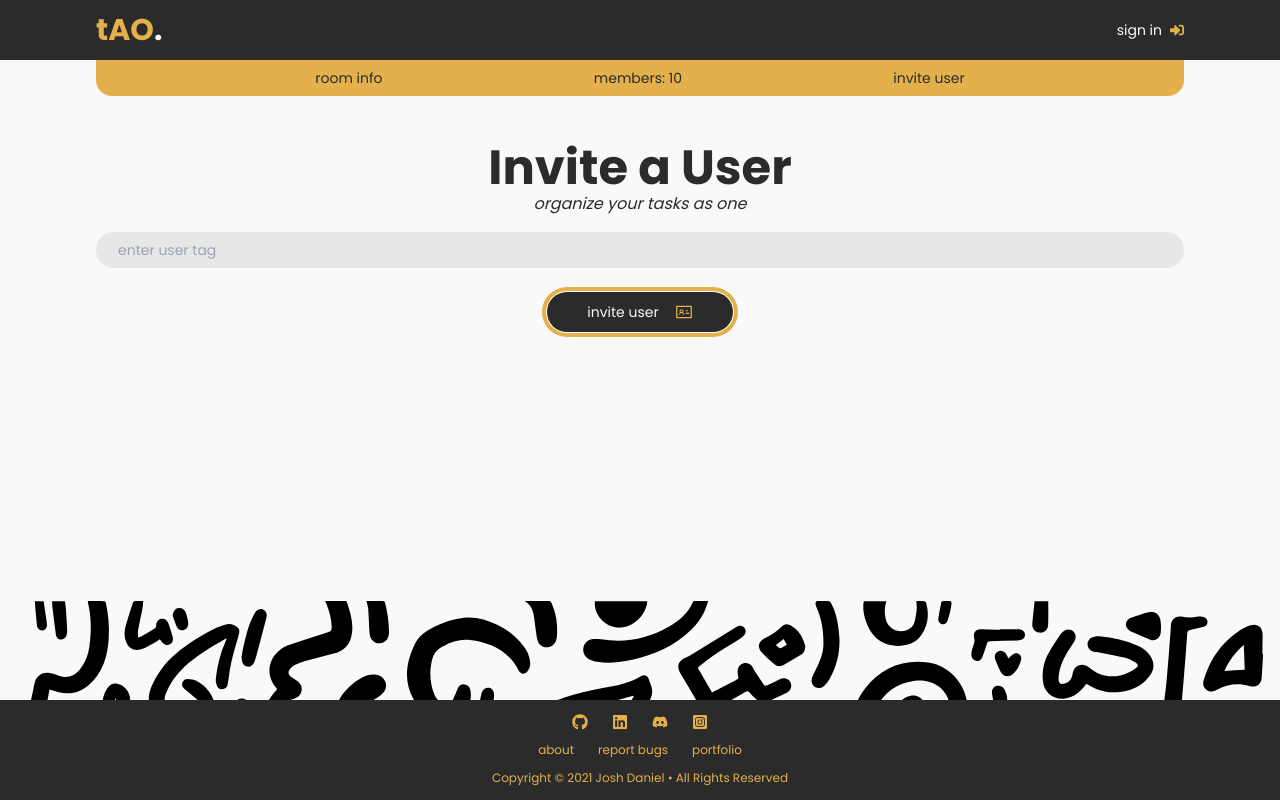
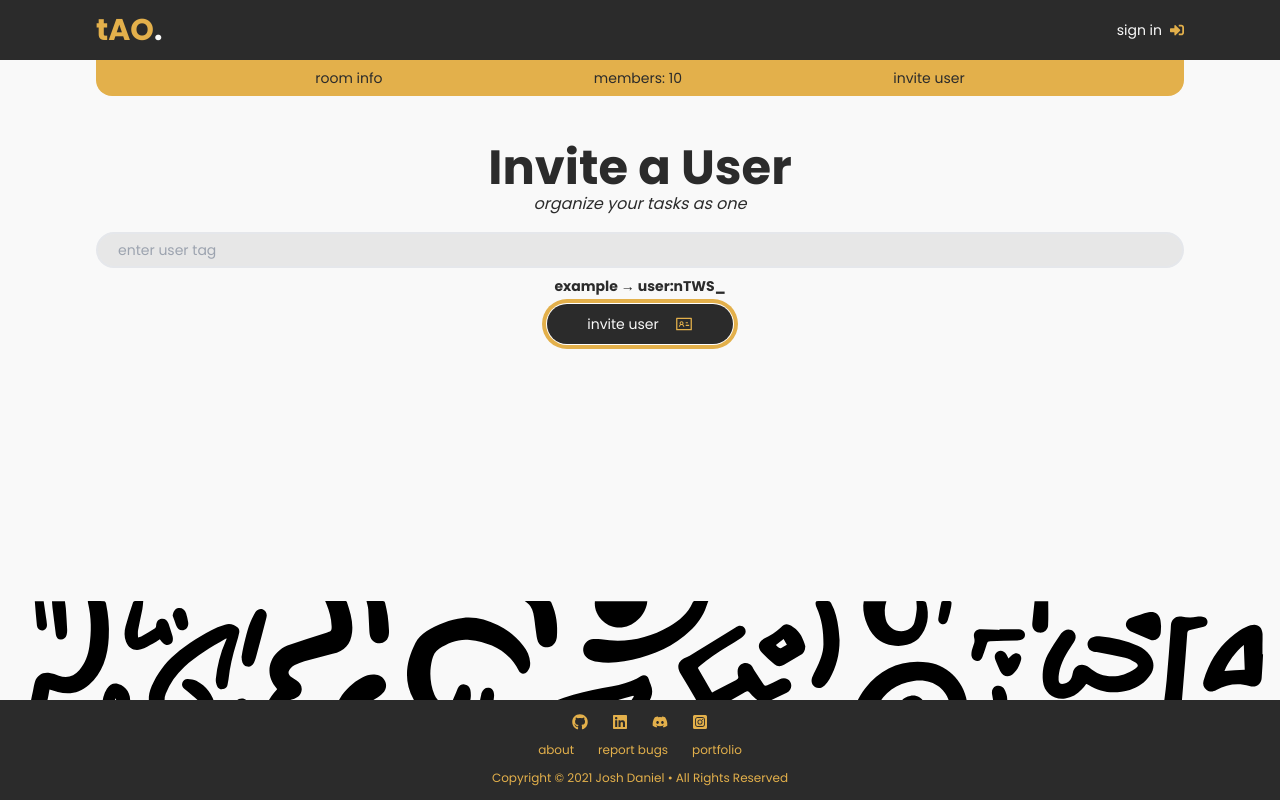
Before and after one commit to joshxfi/track-as-one, a Next.js app: page /invite/1 in a window 1280 px wide. Both pictures are taken after a click on the button "invite user". Built offline with nearby package versions, Linux system fonts and the light colour scheme; no server answers; the database is empty.

Commit message:
Fix: validate user tag when inviting

```diff
--- a/pages/info/[id].tsx
+++ b/pages/info/[id].tsx
@@ -23,13 +23,13 @@ const RoomInfo: React.FC = () => {
     const delRoomRef = doc(db, 'roomList', `${currentRoom?.roomID}`)
     const creatorRef = doc(db, 'userList', `${roomCreator?.userTag}`)
 
+    router.push('/')
     await deleteDoc(delRoomRef)
 
     const filterRoom = roomCreator?.roomsCreated.filter(
       (room) => room !== currentRoom?.roomID
     )
 
-    router.push('/')
 
     await updateDoc(creatorRef, {
       roomsCreated: filterRoom,
--- a/pages/invite/[id].tsx
+++ b/pages/invite/[id].tsx
@@ -5,25 +5,37 @@ import { AiOutlineIdcard } from 'react-icons/ai'
 import { RoomNav } from '../../components/room/RoomNav'
 import { useFirestore } from '../../context/FirestoreContext'
 import { doc, updateDoc } from 'firebase/firestore'
+import { useAuth } from '../../context/AuthContext'
 
 const Invite = () => {
   const [userTag, setUserTag] = useState<string>('')
+  const [error, setError] = useState<string>('blank')
 
   const router = useRouter()
   const { id } = router.query
+  const { uid } = useAuth()
   const { db, roomList, userList } = useFirestore()
 
   const currentRoom = roomList.find((room) => room.roomID === id)
+  const currentUser = userList.find((user) => user.uid === uid)
   const userToInv = userList.find((user) => user.userTag === userTag)
 
   const inviteUser = async () => {
-    const userToInvRef = doc(db, 'userList', userTag)
+    const userToInvRef = doc(db, 'userList', userTag || 'none')
     setUserTag('')
 
-    if (userToInv) {
+    if (userTag === currentUser?.userTag) {
+      setError('you are already in the room')
+    } else if (userTag === '') {
+      setError('example → user:nTWS_')
+    } else if (currentRoom?.members.includes(userTag)) {
+      setError('user is already in the room')
+    } else if (userToInv) {
       await updateDoc(userToInvRef, {
         invites: [currentRoom?.roomID, ...userToInv?.invites],
       })
+    } else {
+      setError('user tag could not be found')
     }
   }
 
@@ -39,7 +51,13 @@ const Invite = () => {
           onChange={(e) => setUserTag(e.target.value)}
           value={userTag}
         />
-        <div className="inline-block mx-auto mt-6">
+        <div
+          style={{ opacity: error === 'blank' ? '0' : '1' }}
+          className="text-center font-bold text-sm mt-2"
+        >
+          <p>{error}</p>
+        </div>
+        <div className="inline-block mx-auto mt-2">
           <button onClick={inviteUser} className="btn btnEffect" type="button">
             <p className="mr-4">invite user</p>
             <AiOutlineIdcard className="icon" />
```
